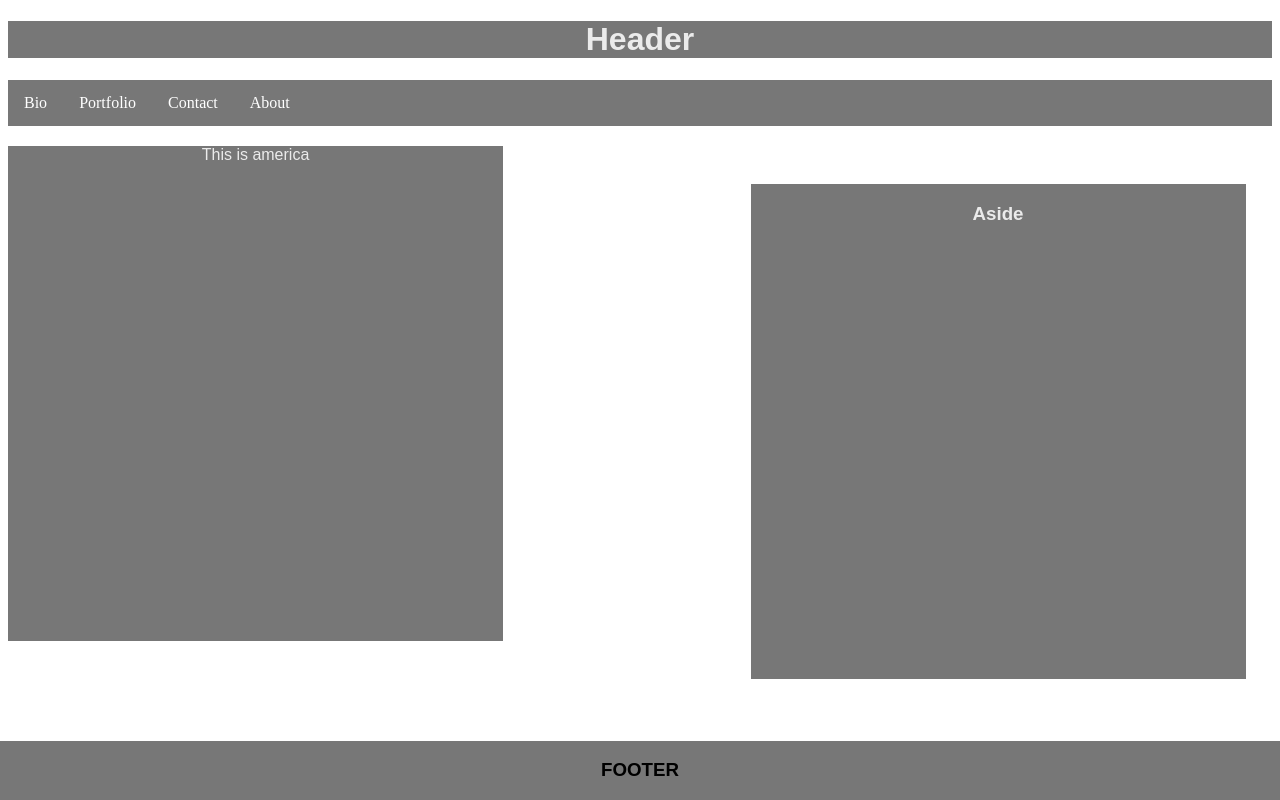
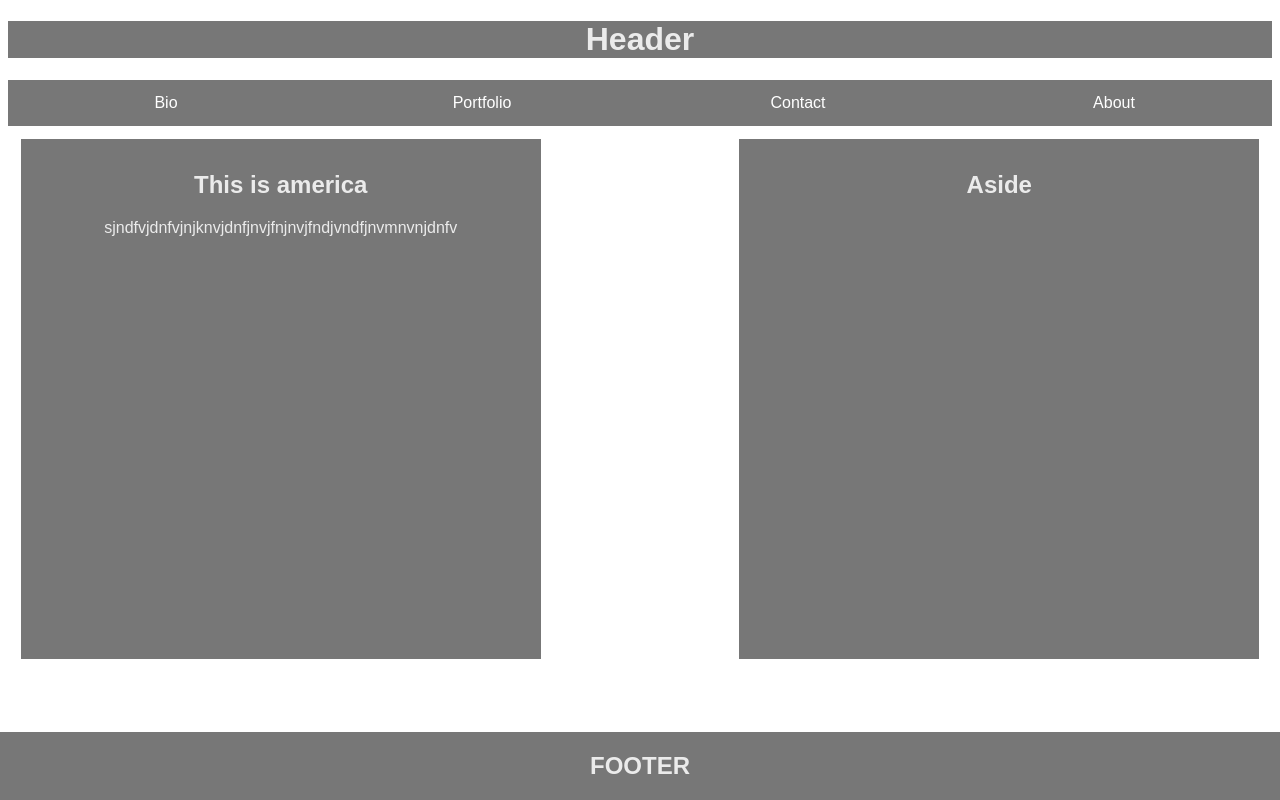
Before and after one commit to rachitvijay17/HW_Wireframe, a plain HTML site: page index.html in a window 1280 px wide. Drawn offline with Linux system fonts and the light colour scheme.

Commit message:
getting there

```diff
--- a/index.html
+++ b/index.html
@@ -29,7 +29,12 @@
     <div class="container">
 
         <section id="article">
-            <header>This is america</header>
+            <header>
+                <h1>This is america</h1>
+                <p>sjndfvjdnfvjnjknvjdnfjnvjfnjnvjfndjvndfjnvmnvnjdnfv</p>
+            </header>
+
+        </section>
 
 
 
--- a/style.css
+++ b/style.css
@@ -16,6 +16,8 @@ ul {
 
 li {
   float: left;
+  width: 25%;
+  font-family: Arial, Helvetica, sans-serif;
 }
 
 li a {
@@ -32,29 +34,28 @@ li a:hover {
 #article {
   display: block;
   background-color: #777;
-  margin-top: 20px;
-  margin-bottom: 20px;
+  margin: 1%;
   width: 495px;
   height: 495px;
+  float: left;
+  padding: 1%;
+  font-family: Arial, Helvetica, sans-serif;
 }
 
 #aside {
   display: block;
   background-color: #777;
-  margin-top: 20px;
-  margin-left: 150%;
-  margin-bottom: 20px;
+  margin: 1%;
   width: 495px;
   height: 495px;
+  float: right;
+  padding: 1%;
+  font-family: Arial, Helvetica, sans-serif;
 }
 .container {
   margin: 0 auto;
 }
 
-#article,
-#aside {
-  float: left;
-}
 #footer {
   position: fixed;
   left: 0;
@@ -63,4 +64,5 @@ li a:hover {
   background-color: #777;
   text-align: center;
   font-family: Arial, Helvetica, sans-serif;
+  color: #ebebeb;
 }
```
Lines whose indentation alone changed are shown as unchanged.
